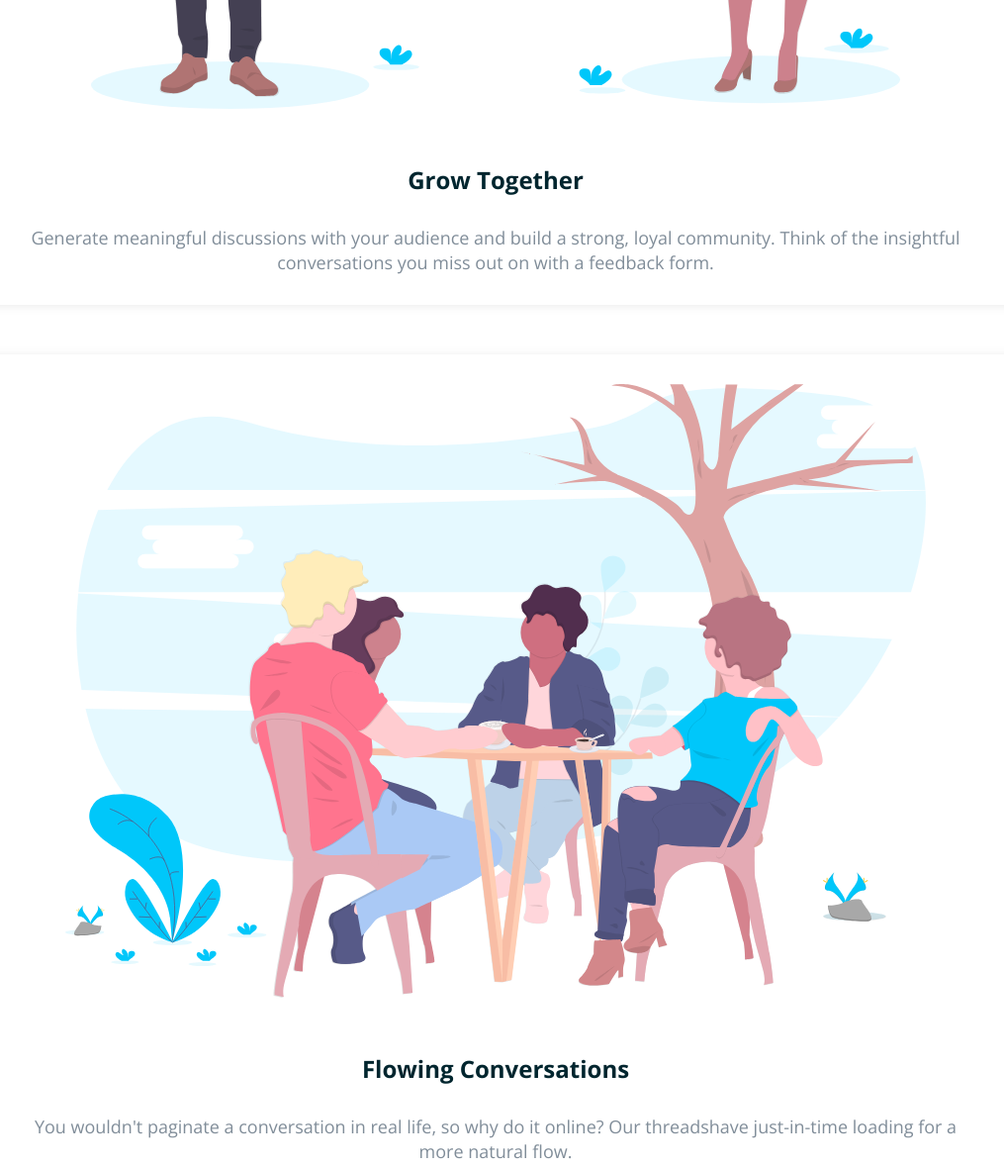
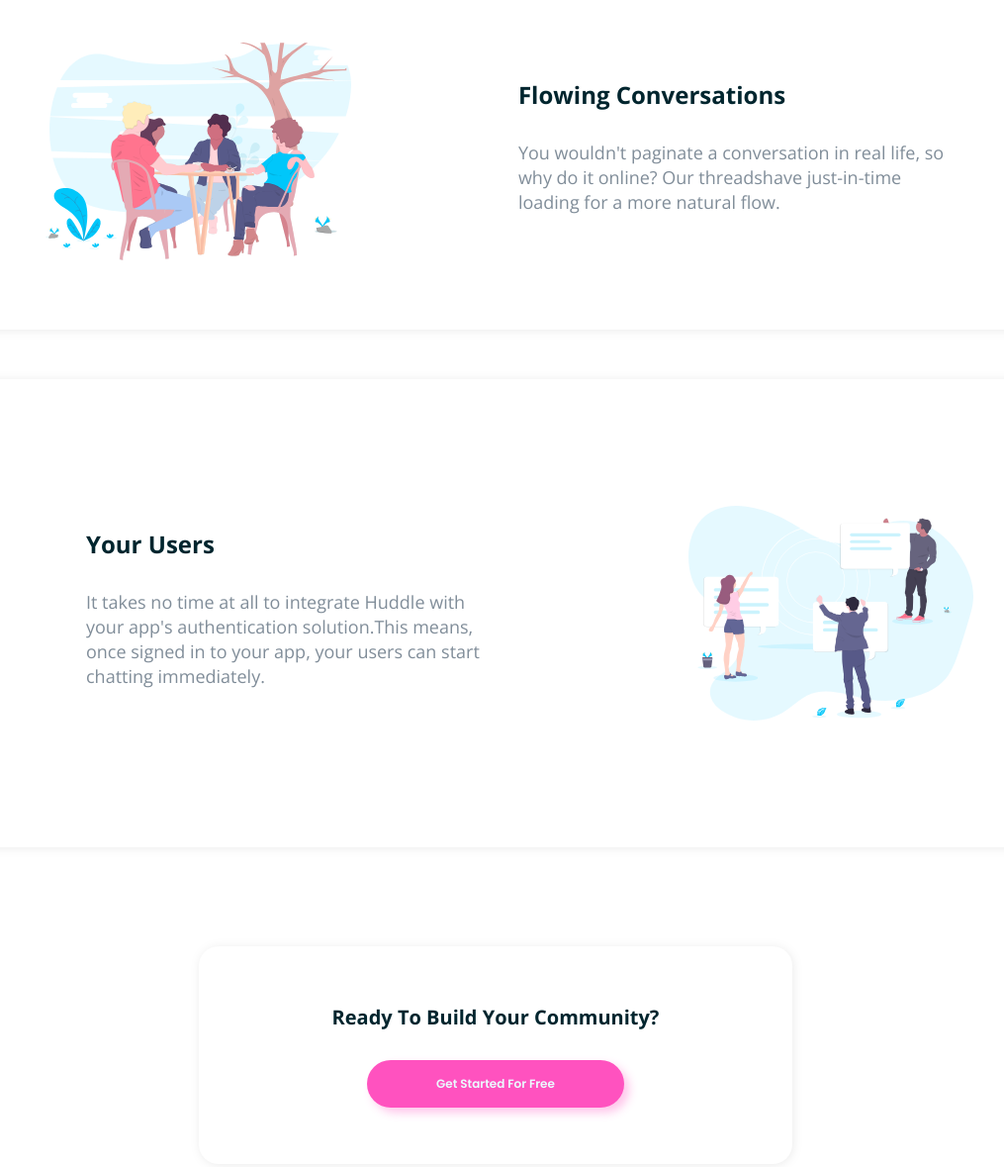
Before and after one commit to JuanSeRDev/CJ-4-huddle-landing-page-with-alternating-feature-blocks-master, a plain HTML site: page index.html in a window 1280 px wide. Shown: the part 1320-2499 px from the top of the page at 99% size, without its empty margins (139-1154 px from the left). Drawn offline with nearby package versions, Linux system fonts and the light colour scheme.

Commit message:
Main complete (Card4 incomplete)

```diff
--- a/Style.css
+++ b/Style.css
@@ -50,6 +50,11 @@ p {
     font-size: 16px;
     color: var(--Grayish-Blue);
     line-height: 25px;
+}
+
+picture {
+    display: flex;
+    justify-content: center;
 }
 
 .container-top {
@@ -212,8 +217,6 @@ H2 {
     background: var(--hover-big-bottons);
 }
 
-
-
 /* END MAIN */
 
 @media screen and (min-width:900px) {
@@ -276,7 +279,64 @@ H2 {
 
     .mockups {
         width: 50vw;
+
+        /* MEDIA QUERY MAIN */
+
+
     }
+
+    /* MEDIAQUERY MAIN */
+
+    .card1, .card2, .card3 {
+        text-align: left;
+    }
+
+    .card1 {
+        flex-direction: row-reverse;
+    }
+
+    .card2 {
+        flex-direction: row;
+    }
+
+    .card1 .c-text {
+        display: flex;
+        flex-direction: column;
+        width: 1400px;
+        padding: 150px;
+    }
+
+    .c-text p {
+        width: 100%;
+    }
+
+    .img-fc {
+        padding: 40px;
+    }
+    .card2 .c-text {
+        padding: 80px;
+    }
+
+    .card3 {
+        flex-direction: row-reverse;
+    }
+
+    .img-yu {
+        padding: 20px;
+    }
+
+    .card3 .c-text {
+        display: flex;
+        flex-direction: column;
+        width: 1400px;
+        padding: 130px;
+    }
+
+    .card4 {
+        width: 600px;
+    }
+
+
 }
 
 
--- a/index.html
+++ b/index.html
@@ -44,34 +44,48 @@
   <!-- MAIN -->
   <main>
     <section class="container">
+
       <div class="card1">
+
         <picture>
           <img class="img-gt" src="images/illustration-grow-together.svg" alt="image">
         </picture>
+
+        <div class="c-text">
           <h2>Grow Together</h2>
           <p>
               Generate meaningful discussions with your audience and build a strong, loyal community. Think of the insightful conversations you miss out on with a feedback form.
           </p>
         </div>
 
+      </div>
+
       <div class="card2">
         <picture>
           <img class="img-fc" src="images/illustration-flowing-conversation.svg" alt="image">
         </picture>
+
+        <div class="c-text">
           <h2>Flowing Conversations</h2>
           <p>
             You wouldn't paginate a conversation in real life, so why do it online? Our threadshave just-in-time loading for a more natural flow.
           </p>
         </div>
 
+      </div>
+
       <div class="card3">
         <picture>
           <img class="img-yu" src="images/illustration-your-users.svg" alt="image">
         </picture>
+
+        <div class="c-text">
           <h2>Your Users</h2>
           <p>
             It takes no time at all to integrate Huddle with your app's authentication solution.This means, once signed in to your app, your users can start chatting immediately.
           </p>
+        </div>
+
       </div>
 
     </section>
```
Lines whose indentation alone changed are shown as unchanged.
